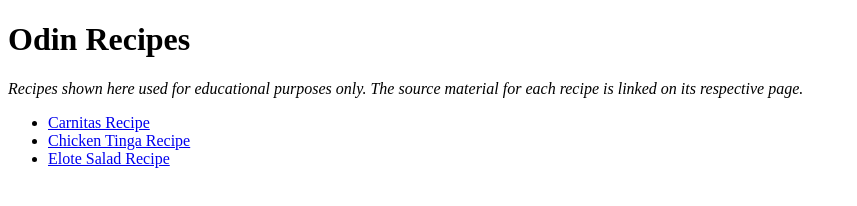
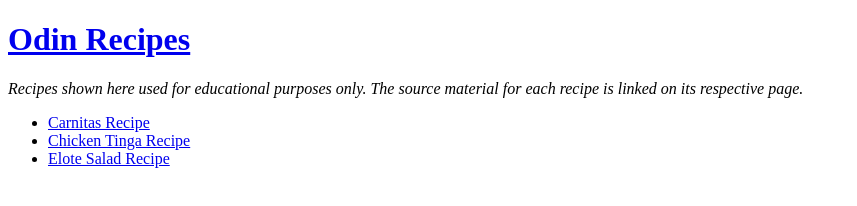
Before and after one commit to aaronlindsay/odin-recipes, a plain HTML site: page index.html in a window 1280 px wide. Shown: the whole page, without its empty margins (0-857 px from the left). Drawn offline with Linux system fonts and the light colour scheme.

Commit message:
Add links to homepage from all pages

```diff
--- a/index.html
+++ b/index.html
@@ -7,7 +7,7 @@
     <title>Odin Recipes</title>
 </head>
 <body>
-    <h1>Odin Recipes</h1>
+    <h1><a href="./index.html">Odin Recipes</a></h1>
     <p><em>Recipes shown here used for educational purposes only. The source material for each recipe is linked on its respective page.</em></p>
     <ul>
         <li><a href="./recipes/carnitas.html">Carnitas Recipe</a></li>
```
Also changed, not shown: recipes/carnitas.html (+1 -0 lines), recipes/chicken-tinga.html (+1 -0 lines), recipes/elote-salad.html (+1 -0 lines).
